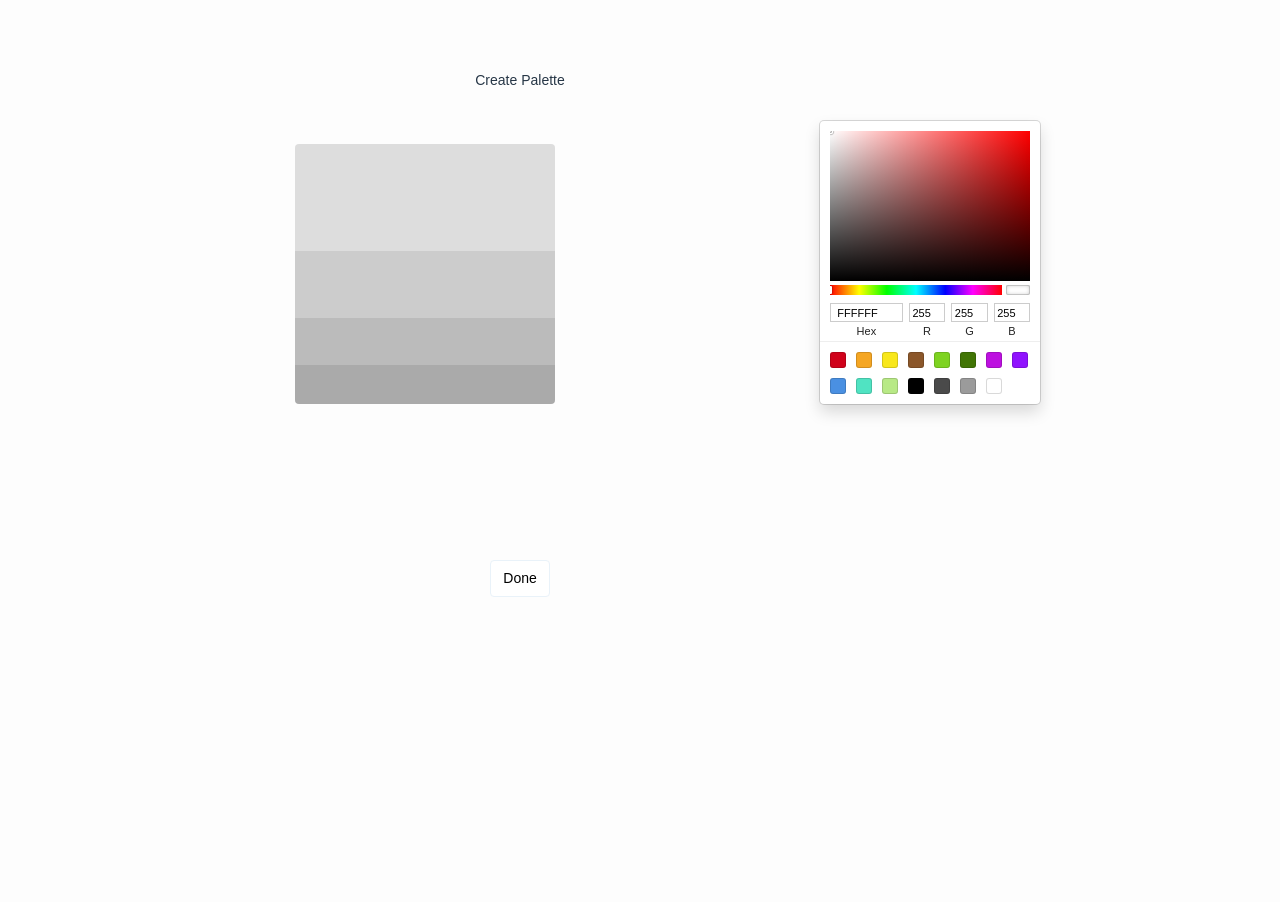
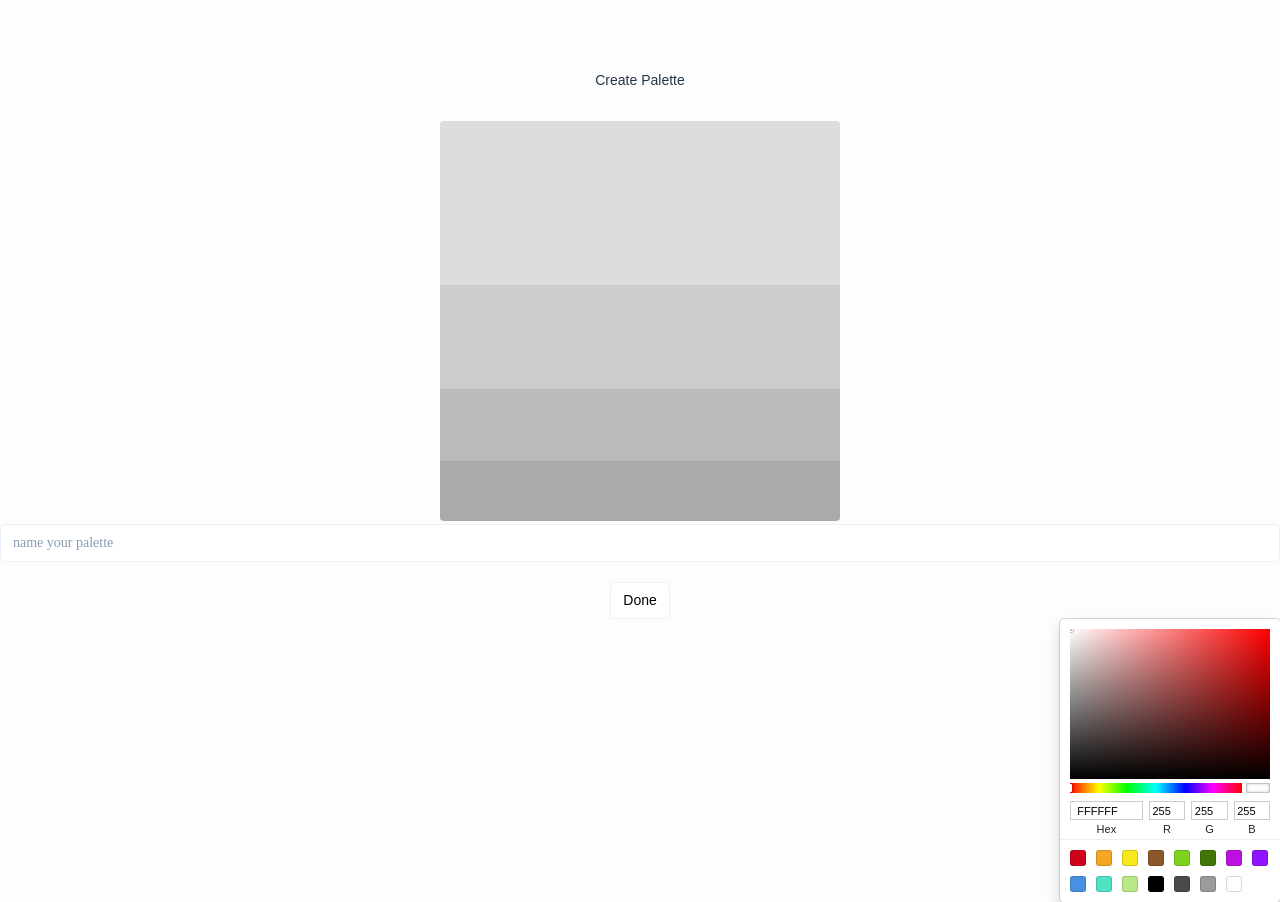
Before and after one commit to imdasom/the-palette, a React (Create React App) app: page /create in a window 1280 px wide. Before the commit the page ends 800 px from the top, so only its background shows below. Built offline with nearby package versions, Linux system fonts and the light colour scheme.

Commit message:
web : ajax 처리. 정적 데이터에 대하여 팔레트생성 api 호출가능하도록 수정

```diff
--- a/package.json
+++ b/package.json
@@ -3,6 +3,8 @@
   "version": "0.1.0",
   "private": true,
   "dependencies": {
+    "axios": "^0.19.0",
+    "cors": "^2.8.5",
     "immutable": "^3.8.2",
     "react": "^16.2.0",
     "react-color": "^2.17.3",
--- a/src/components/AppTemplate.js
+++ b/src/components/AppTemplate.js
@@ -1,6 +1,5 @@
 import React from 'react';
 import './AppTemplate.css';
-import 'components/palette/Palette.css';
 
 const AppTemplate = ({palettes}) => {
   return (
--- /dev/null
+++ b/src/components/color/ColorItem.js
@@ -0,0 +1,17 @@
+import React, { Component } from 'react';
+
+class ColorItem extends Component {
+  render() {
+    const { colorHex, className } = this.props;
+    return (
+      <div
+        className={`active place paletteItem `+className}
+        style={{backgroundColor: '#'+colorHex}}
+        data-item-type="COLOR"
+        data-color-hex={colorHex}>
+      </div>
+    );
+  };
+}
+
+export default ColorItem;
--- a/src/components/item/ClickableItem.js
+++ b/src/components/color/ColorItemInput.js
@@ -1,8 +1,9 @@
 import React, { Component } from 'react';
 import CollectionUtils from 'components/CollectionUtils';
-import { Color } from 'components/item/Color';
+import ColorItem from 'components/color/ColorItem';
+import { Color } from 'components/color/Color';
 
-class ClickableItem extends Component {
+class ColorItemInput extends Component {
   constructor(props) {
     super(props);
     const { item, active } = this.props;
@@ -23,18 +24,18 @@ class ClickableItem extends Component {
     onClick(e, item.className);
   };
   render() {
-    const { childComponent } = this.props;
     const { active, item } = this.state;
     const className = CollectionUtils.get(item, 'className');
     const hex = CollectionUtils.get(item, 'content.hex');
     return (
-      <div onClick={this.handleClick}
-           className={`place paletteItem ` + className + ` ${active && 'active'}`}
-           style={{backgroundColor: '#'+hex}}>
-        {childComponent}
+      <div>
+        <div onClick={this.handleClick}
+             className={`${active && 'active'}`}>
+          <ColorItem className={className} colorHex={hex}/>
+        </div>
       </div>
     );
   }
 }
 
-export default ClickableItem;
+export default ColorItemInput;
--- a/src/components/palette/Palette.js
+++ b/src/components/palette/Palette.js
@@ -1,5 +1,5 @@
 import React, { Component } from 'react';
-import ClickableItem from 'components/item/ClickableItem';
+import ColorItemInput from 'components/color/ColorItemInput';
 import CollectionUtils from 'components/CollectionUtils';
 
 const ItemType = {
@@ -18,7 +18,7 @@ class Palette extends Component {
         switch(item.type) {
           case ItemType.COLOR:
             return (
-              <ClickableItem className={item.className} item={item}
+              <ColorItemInput className={item.className} item={item}
                              childComponent={
                                () => {
                                  return (
--- a/src/pages/Create.css
+++ b/src/pages/Create.css
@@ -47,3 +47,11 @@ img {
     display: inline-block;
     float: right
 }
+
+@media screen and (max-width: 1080px) {
+    .center {
+        margin: 0;
+        padding: 10px;
+        width: 240px;
+    }
+}
--- a/src/pages/Create.js
+++ b/src/pages/Create.js
@@ -1,32 +1,34 @@
 import React, { Component } from 'react';
 import { SketchPicker } from 'react-color'; // https://casesandberg.github.io/react-color/
-import './Create.css';
-import ClickableItem from 'components/item/ClickableItem';
+import ColorItemInput from 'components/color/ColorItemInput';
+import * as paletteApi from 'pages/PalettesApi';
+import 'pages/Palettes.css';
+import 'pages/Create.css';
 
 class Create extends Component {
   state = {
     selected: 'c1'
-    ,colorPicked: {hex: 'FFFFFF', r: 0, g: 0, b: 0}
+    ,colorPicked: {hex: 'FFFFFF'}
     ,items: [
       {
         id: 'c4'
         ,className: 'c4'
-        ,content: {hex: 'AAAAAA', r: 170, g: 170, b: 170}
+        ,content: {hex: 'AAAAAA'}
       }
       ,{
         id: 'c3'
         ,className: 'c3'
-        ,content: {hex: 'BBBBBB', r: 187, g: 187, b: 187}
+        ,content: {hex: 'BBBBBB'}
       }
       ,{
         id: 'c2'
         ,className: 'c2'
-        ,content: {hex: 'CCCCCC', r: 204,g: 204,b: 204}
+        ,content: {hex: 'CCCCCC'}
       }
       ,{
         id: 'c1'
         ,className: 'c1'
-        ,content: {hex: 'DDDDDD', r: 221, g: 221, b: 221}
+        ,content: {hex: 'DDDDDD'}
       }
     ]
   };
@@ -35,7 +37,6 @@ class Create extends Component {
     const colorHex = color.hex.replace('#', '');
     const content = {
       hex: colorHex
-      ,rgb: color.rgb
     };
     this.setState({
       colorPicked: colorHex
@@ -47,24 +48,56 @@ class Create extends Component {
     });
   };
   submitPalette = (e) => {
+    const palette = {
+      author: 'daim'
+      ,name: 'spring color'
+      ,items: [
+        {
+          type: 'COLOR'
+          ,content: {
+            hex: 'FEC1CA'
+          }
+        }
+        ,{
+          type: 'COLOR'
+          ,content: {
+            hex: 'F9CD9C'
+          }
+        }
+        ,{
+          type: 'COLOR'
+          ,content: {
+            hex: 'CCF79B'
+          }
+        }
+        ,{
+          type: 'COLOR'
+          ,content: {
+            hex: '82B6EE'
+          }
+        }
+      ]
+    };
+    debugger;
+    paletteApi.create(palette);
   };
   handleClick = (e, itemId) => {
     // 여기서 this는 누구?
     const { items } = this.state;
     let colorPicked = items.filter(item => itemId === item.id);
-        colorPicked = colorPicked.length === 1 ? colorPicked[0].content : {hex:'000000', r:0,g:0,b:0};
+        colorPicked = colorPicked.length === 1 ? colorPicked[0].content : {hex:'000000'};
     this.setState({selected: itemId, colorPicked: colorPicked});
   };
   getItemComponentList() {
     const { selected } = this.state;
     return this.state.items.map(
       (item) => (
-        <ClickableItem
+        <ColorItemInput
           active={selected === item.id}
           onClick={this.handleClick}
           item={item}
           key={item.id}>
-        </ClickableItem>
+        </ColorItemInput>
       )
     );
   }
@@ -74,25 +107,29 @@ class Create extends Component {
     return (
       <div id="feed">
         <h2>Create Palette</h2>
-        <form onSubmit={this.submitPalette}>
+        <form>
           <div className="item">
             <div className="canvas">
               {items}
             </div>
           </div>
-          <SketchPicker
-            disableAlpha={true}
-            color={colorPicked}
-            onChange={this.handleChange}
-          />
+          <div className="center">
+            <input type="text" placeholder="name your palette"/>
+          </div>
           <div>
             <button
               type="submit"
-              className="button suggest-button">
+              className="button suggest-button"
+              onClick={this.submitPalette}>
               Done
             </button>
           </div>
         </form>
+        <SketchPicker
+          disableAlpha={true}
+          color={colorPicked}
+          onChange={this.handleChange}
+        />
       </div>
     );
   }
--- a/src/pages/Palettes.js
+++ b/src/pages/Palettes.js
@@ -1,5 +1,6 @@
 import React, { Component } from 'react';
 import Palette from "components/palette/Palette";
+import 'pages/Palettes.css';
 
 class Palettes extends Component {
   render() {
--- /dev/null
+++ b/src/pages/PalettesApi.js
@@ -0,0 +1,23 @@
+import axios from 'axios';
+
+const host = 'localhost';
+const port = '3001';
+const apiHost = host + ':' + port;
+
+export function create(palette) {
+  const url = 'http://' + apiHost + '/api/palettes';
+  const data = palette;
+  const config = {
+    headers: {
+      'Content-Type': 'application/json'
+    }
+  };
+  axios.post(url, data, config)
+  .then(function (response) {
+    console.log(response);
+    alert('success');
+  })
+  .catch(function (error) {
+    console.log(error);
+  });
+}
```
Also changed, not shown: src/components/item/Item.js (deleted, +0 -19 lines), src/components/color/Color.js (renamed from src/components/item/Color.js), src/pages/Palettes.css (renamed from src/components/palette/Palette.css), 1 other file (tests, documents, lock files or other folders).
